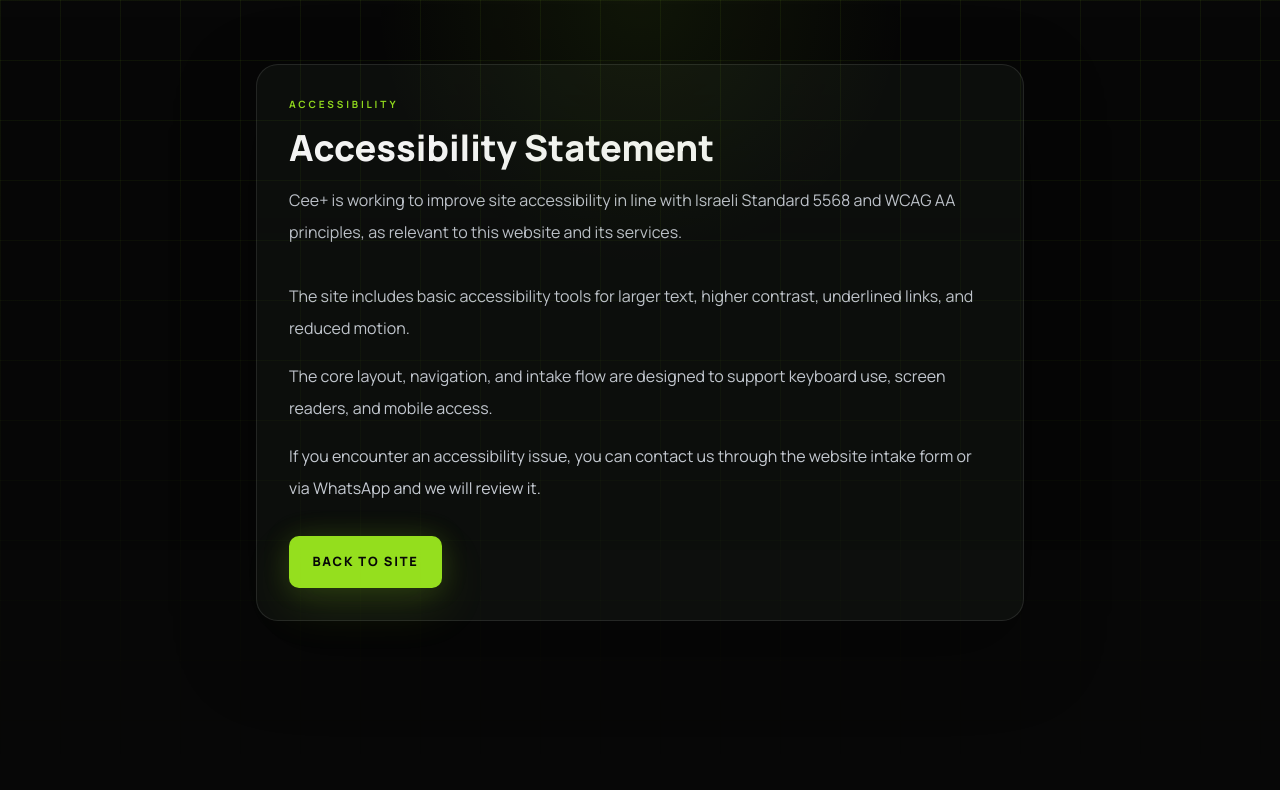
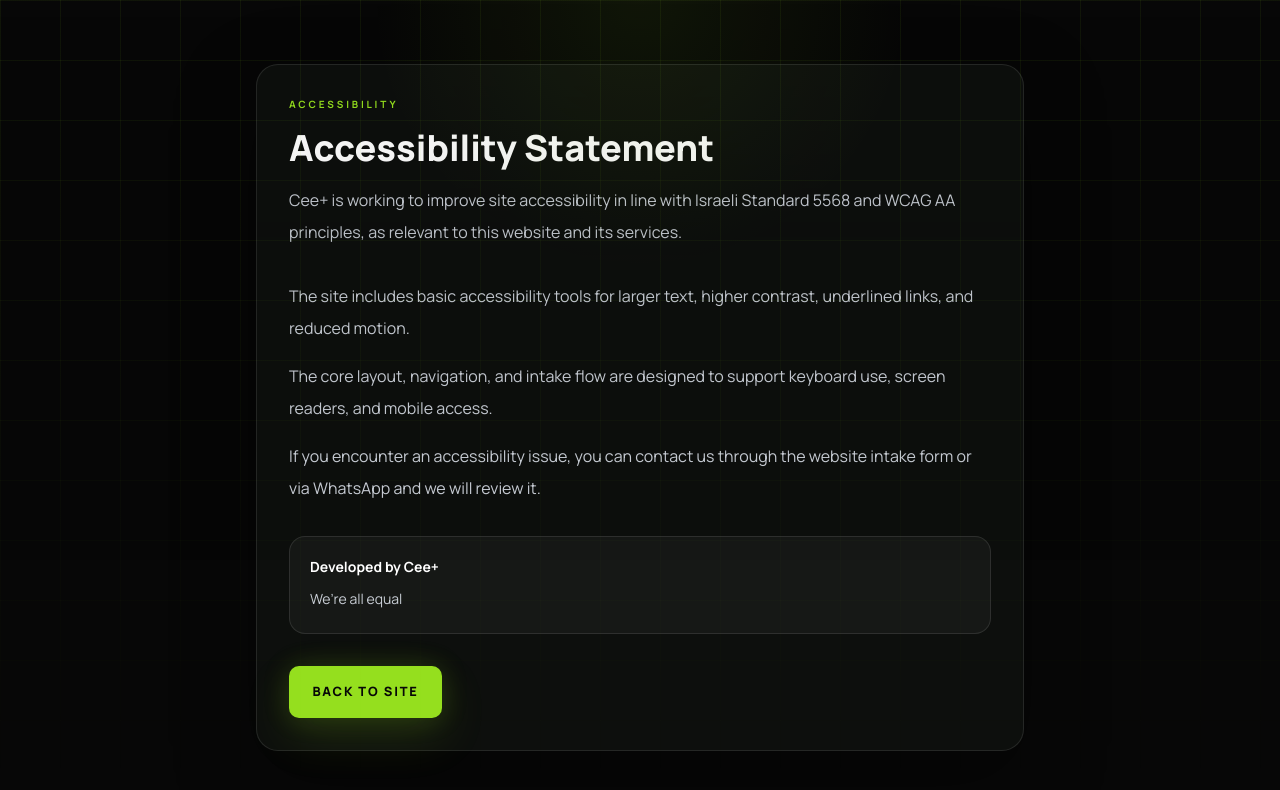
Before and after one commit to realpashy/Cee, a Next.js app: page /accessibility in a window 1280 px wide. Shown: the top 790 px of the page. Built offline with nearby package versions, Linux system fonts and the light colour scheme.

Commit message:
Fix RTL alignment and accessibility tools

```diff
--- a/src/app/accessibility/page.tsx
+++ b/src/app/accessibility/page.tsx
@@ -20,6 +20,8 @@
           item1: "האתר כולל כלי נגישות בסיסיים להגדלת טקסט, ניגודיות גבוהה, הדגשת קישורים והפחתת תנועה.",
           item2: "המבנה, הניווט והשדות המרכזיים נבנו מתוך כוונה לתמוך בשימוש במקלדת, בקריאת מסך ובהתאמה למובייל.",
           item3: "אם נתקלתם בקושי נגישותי, אפשר לפנות דרך טופס הפנייה באתר או דרך WhatsApp ואנו נבדוק זאת.",
+          credit: "פותח על ידי Cee+",
+          tagline: "כולנו שווים",
           back: "חזרה לאתר"
         }
       : language === "ar"
@@ -30,6 +32,8 @@
             item1: "يتضمن الموقع أدوات وصول أساسية مثل تكبير النص، التباين العالي، إبراز الروابط، وتقليل الحركة.",
             item2: "تم بناء البنية العامة والتنقل والنماذج الأساسية بهدف دعم الاستخدام عبر لوحة المفاتيح وقراء الشاشة والهواتف.",
             item3: "إذا واجهت أي عائق في الوصول، يمكنك التواصل عبر نموذج الموقع أو عبر WhatsApp وسنقوم بمراجعته.",
+            credit: "تم تطويره بواسطة Cee+",
+            tagline: "نحن جميعًا متساوون",
             back: "العودة إلى الموقع"
           }
         : {
@@ -39,6 +43,8 @@
             item1: "The site includes basic accessibility tools for larger text, higher contrast, underlined links, and reduced motion.",
             item2: "The core layout, navigation, and intake flow are designed to support keyboard use, screen readers, and mobile access.",
             item3: "If you encounter an accessibility issue, you can contact us through the website intake form or via WhatsApp and we will review it.",
+            credit: "Developed by Cee+",
+            tagline: "We’re all equal",
             back: "Back to site"
           };
 
@@ -58,6 +64,10 @@
           <li>{copy.item2}</li>
           <li>{copy.item3}</li>
         </ul>
+        <div className="mt-8 rounded-[16px] border border-white/10 bg-white/4 p-5">
+          <p className="text-sm font-bold text-white">{copy.credit}</p>
+          <p className="mt-2 text-sm leading-7 text-[var(--brand-silver)]">{copy.tagline}</p>
+        </div>
         <div className={["mt-8", isRtl ? "text-right" : "text-left"].join(" ")}>
           <Link href={`/?lang=${language}`} className="btn-primary">
             {copy.back}
--- a/src/app/globals.css
+++ b/src/app/globals.css
@@ -32,10 +32,6 @@
   overflow-x: hidden;
 }
 
-body[data-a11y-text="large"] {
-  font-size: 1.05rem;
-}
-
 body[data-a11y-contrast="high"] {
   --brand-black: #000000;
   --brand-panel: #090909;
@@ -64,9 +60,14 @@
     0 18px 48px rgb(183 255 57 / 0.18);
 }
 
-body[data-a11y-links="underlined"] a {
+body[data-a11y-links="underlined"] a,
+body[data-a11y-links="underlined"] button,
+body[data-a11y-links="underlined"] [role="button"],
+body[data-a11y-links="underlined"] .btn-primary,
+body[data-a11y-links="underlined"] .btn-outline {
   text-decoration: underline;
   text-underline-offset: 0.18em;
+  text-decoration-thickness: 2px;
 }
 
 body[data-a11y-motion="reduced"] *,
--- a/src/components/intake/analysis-loader.tsx
+++ b/src/components/intake/analysis-loader.tsx
@@ -22,6 +22,10 @@
   const tickRefs = useRef<Array<SVGPathElement | null>>([]);
 
   useLayoutEffect(() => {
+    if (document.body.dataset.a11yMotion === "reduced") {
+      return;
+    }
+
     const ctx = gsap.context(() => {
       const timeline = gsap.timeline();
 
@@ -142,7 +146,7 @@
         {lines.map((line, index) => (
           <div
             key={line}
-            className={["flex items-center gap-3", rtl ? "flex-row-reverse" : ""].join(" ")}
+            className={["flex items-center gap-3", rtl ? "justify-start text-right" : ""].join(" ")}
           >
             <span
               ref={(node) => {
--- a/src/components/site/accessibility-fab.tsx
+++ b/src/components/site/accessibility-fab.tsx
@@ -67,10 +67,12 @@
 
   useEffect(() => {
     const body = document.body;
+    const html = document.documentElement;
     body.dataset.a11yText = prefs.textSize ? "large" : "normal";
     body.dataset.a11yContrast = prefs.highContrast ? "high" : "normal";
     body.dataset.a11yMotion = prefs.reducedMotion ? "reduced" : "normal";
     body.dataset.a11yLinks = prefs.underlineLinks ? "underlined" : "normal";
+    html.style.fontSize = prefs.textSize ? "18px" : "";
     try {
       window.localStorage.setItem(storageKey, JSON.stringify(prefs));
     } catch {}
@@ -132,7 +134,12 @@
               );
             })}
           </div>
-          <a href={`/accessibility?lang=${messages.locale}`} className="mt-4 inline-flex text-sm font-bold text-[var(--brand-lime)]">
+          <a
+            href={`/accessibility?lang=${messages.locale}`}
+            target="_blank"
+            rel="noreferrer"
+            className="mt-4 inline-flex text-sm font-bold text-[var(--brand-lime)]"
+          >
             {copy.statement}
           </a>
         </div>
--- a/src/components/site/footer.tsx
+++ b/src/components/site/footer.tsx
@@ -49,7 +49,9 @@
           <div className={["flex gap-5", isRtl ? "flex-row-reverse" : ""].join(" ")}>
             <a href="/privacy">{messages.footer.privacy}</a>
             <a href="/terms">{messages.footer.terms}</a>
-            <a href="/accessibility">{messages.footer.accessibility}</a>
+            <a href="/accessibility" target="_blank" rel="noreferrer">
+              {messages.footer.accessibility}
+            </a>
           </div>
           <p>{messages.footer.rights}</p>
         </div>
--- a/src/components/site/pricing-offer.tsx
+++ b/src/components/site/pricing-offer.tsx
@@ -105,7 +105,7 @@
               <div
                 className={[
                   "mt-5 flex w-full items-end gap-2",
-                  isRtl ? "flex-row-reverse justify-start text-right" : "justify-start text-left"
+                  isRtl ? "justify-end text-right" : "justify-start text-left"
                 ].join(" ")}
               >
                 <span className="text-5xl font-black leading-none text-[var(--brand-lime)]">
@@ -132,7 +132,7 @@
                       key={feature}
                       className={[
                         "flex w-full items-start gap-3 text-sm leading-6 text-[var(--brand-off-white)]",
-                        isRtl ? "flex-row-reverse justify-between text-right" : "justify-start text-left"
+                        isRtl ? "justify-end text-right" : "justify-start text-left"
                       ].join(" ")}
                       dir={isRtl ? "rtl" : "ltr"}
                     >
--- a/src/components/site/service-showcase.tsx
+++ b/src/components/site/service-showcase.tsx
@@ -234,6 +234,16 @@
 
   useLayoutEffect(() => {
     if (isDesktop) {
+      return;
+    }
+
+    if (document.body.dataset.a11yMotion === "reduced") {
+      if (mobileRailRef.current && isRtl) {
+        const rail = mobileRailRef.current;
+        requestAnimationFrame(() => {
+          rail.scrollLeft = rail.scrollWidth - rail.clientWidth;
+        });
+      }
       return;
     }
 
```
